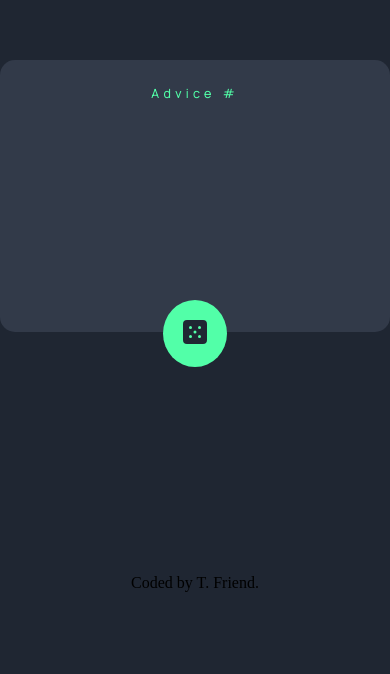
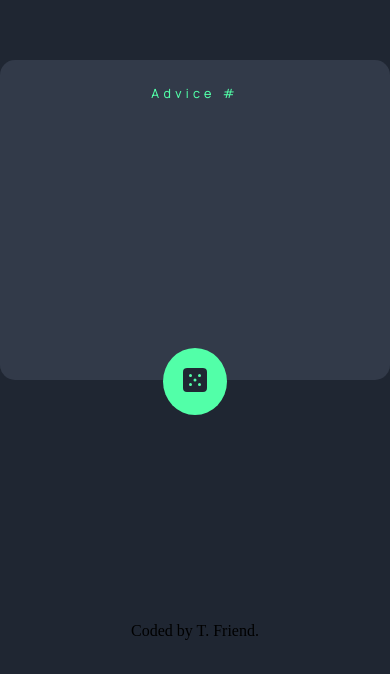
Before and after one commit to Friendy3/Afteradivse, a plain HTML site: page index.html in a window 390 px wide. Shown: the part 140-814 px from the top of the page. Drawn offline with Linux system fonts and the light colour scheme; no server answers.

Commit message:
Add files via upload

```diff
--- a/css/styles.css
+++ b/css/styles.css
@@ -7,9 +7,15 @@ body {
   max-width: 100%
 }
 
-@media only screen and (max-width: 800px) {
-  p {
-    font-size: 0.7rem;
+@media screen and (max-width: 600px) {
+  div.main-body {
+    height: 20rem;
+  }
+}
+
+@media screen and (min-width: 601px) {
+  div.main-body {
+    height: 17rem;
   }
 }
 
@@ -59,7 +65,7 @@ button {
   top: 12rem;
   margin: auto;
   width: 30rem;
-  height: 17rem;
+  /* height: 17rem; */
   background-color: hsl(217, 19%, 24%);
   max-width: 100%
 }
```
